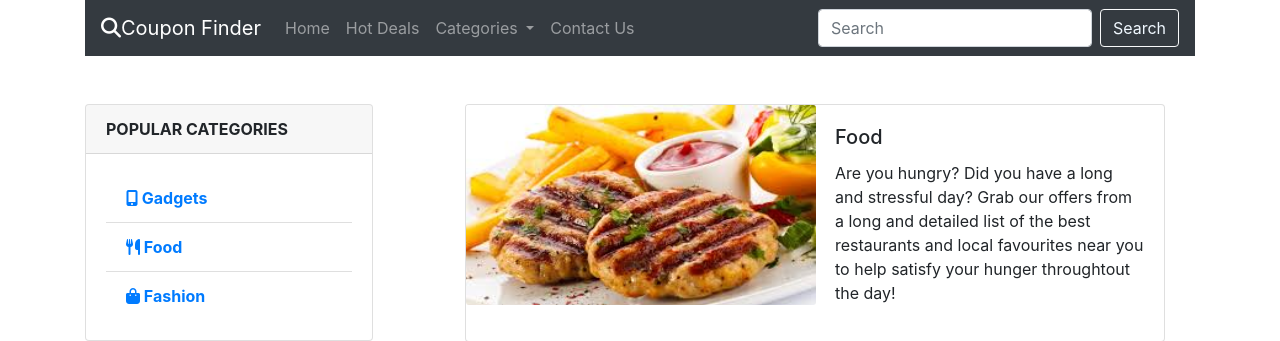
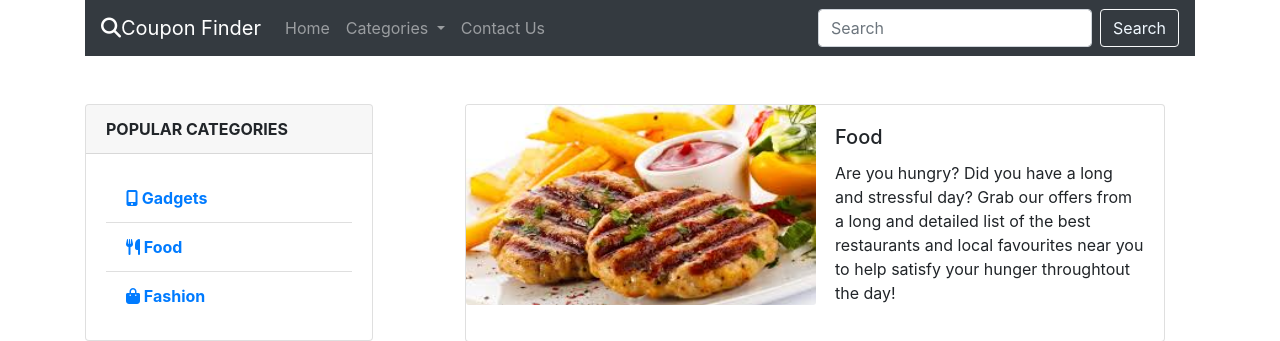
Before and after one commit to NSU-FA20-CSE299-2/Group05, a Django app: page /food/ in a window 1280 px wide. Shown: the top 341 px of the page. Run offline with Django 3.2, Linux system fonts and the light colour scheme; data that the repository does not hold is empty; some libraries are stand-ins or nearby versions.

Commit message:
Enhancement #10 : nav item removed

```diff
--- a/Code/Backend/couponFinder/coupon/Templates/coupon/food.html
+++ b/Code/Backend/couponFinder/coupon/Templates/coupon/food.html
@@ -34,9 +34,7 @@
                 <li class="nav-item">
                   <a class="nav-link" href="#">Home <span class="sr-only">(current)</span></a>
                 </li>
-                <li class="nav-item">
-                  <a class="nav-link" href="#">Hot Deals</a>
-                </li>
+
                 <li class="nav-item dropdown">
                   <a class="nav-link dropdown-toggle" href="#" id="navbarDropdown" role="button" data-toggle="dropdown" aria-haspopup="true" aria-expanded="false">
                     Categories
```
